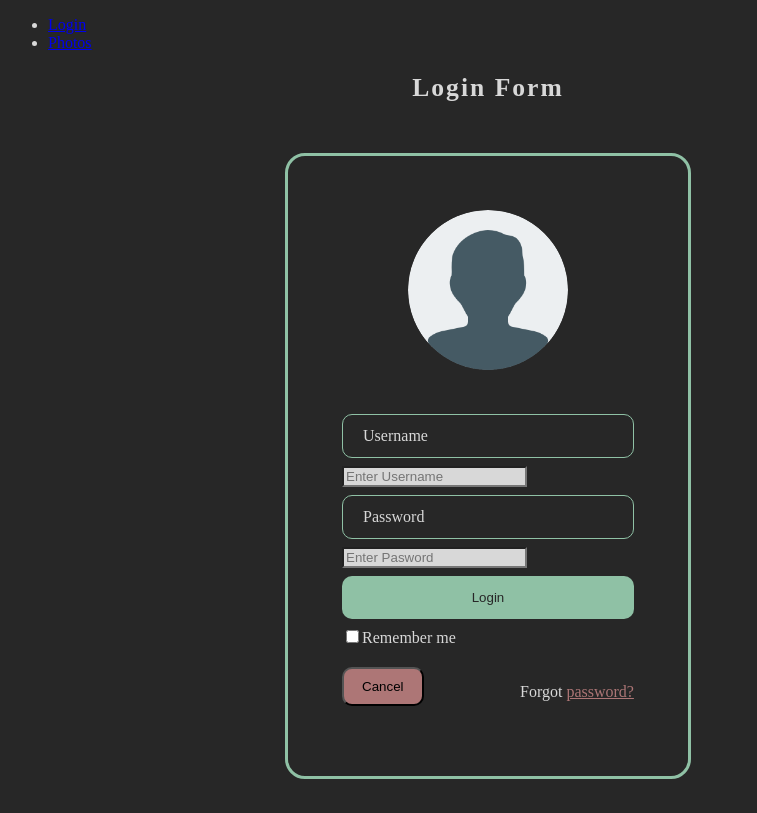
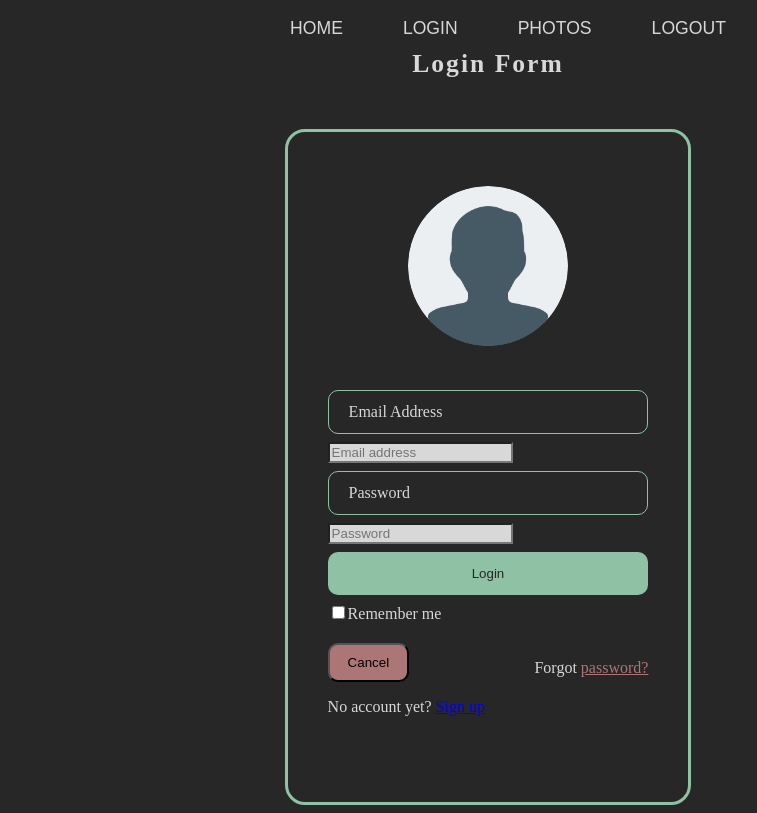
Before and after one commit to Sofievdabeele/photo-app, a React (Vite) app in the folder photo-app/: page /loginPage in a window 1280 px wide. Shown: the whole page, without its empty margins (152-909 px from the left). Built offline with nearby package versions, Linux system fonts and the light colour scheme.

Commit message:
Add routes, nav bar and css

```diff
--- a/photo-app/src/App.jsx
+++ b/photo-app/src/App.jsx
@@ -1,14 +1,16 @@
 import './App.css'
+import Navigation from './comps/navbar/navigation'
+import Signup from './comps/signupPage/Signup'
+import Login from './comps/loginPage/Login'
+import Home from './Home'
 import Title from './comps/photoPage/Title'
 import UploadForm from './comps/photoPage/UploadForm'
 import ImageGrid from './comps/photoPage/ImageGrid'
 import Modal from './comps/photoPage/Modal'
-import Navigation from './comps/navbar/navigation'
 import { useState } from 'react'
 
 import ReactDOM from "react-dom/client";
 import { BrowserRouter, Routes, Route } from "react-router-dom";
-import Login from './comps/loginPage/Login'
 
 
 
@@ -22,13 +24,17 @@ function App() {
     <Navigation />
 
     <BrowserRouter>
+    <section>
+
       <Routes>
 
-          <Route path="loginPage" element={<Login />} />
-          <Route path="loginPage" element={<Login />} />
+          {/* <Route path="/" element={<Home />} /> */}
+          <Route path="/signupPage" element={<Signup/>}/>
+          <Route path="/loginPage" element={<Login />} />
           <Route path="photoPage" element={<Title />} />
 
       </Routes>
+    </section>
     </BrowserRouter>
 
     {/* <Title />
--- /dev/null
+++ b/photo-app/src/Home.jsx
@@ -0,0 +1,52 @@
+import { useEffect } from 'react';
+import { onAuthStateChanged } from "firebase/auth";
+import { auth } from './firebase/config';
+import { signOut } from 'firebase/auth';
+import { useNavigate } from 'react-router-dom';
+
+const Home = () => {
+
+    const navigate = useNavigate();
+
+    const handleLogout = () => {
+        signOut(auth).then(() => {
+        // Sign-out successful.
+            navigate("/");
+            console.log("Signed out successfully")
+        }).catch((error) => {
+        // An error happened.
+        });
+    }
+
+    useEffect(()=>{
+        onAuthStateChanged(auth, (user) => {
+            if (user) {
+              const uid = user.uid;
+              navigate("/photoPage/Title");
+              console.log("uid", uid)
+            } else {
+              // User is signed out
+              // ...
+              console.log("user is logged out")
+            }
+          });
+
+    }, [])
+    return (
+        <section>
+
+        </section>
+        //     <>
+        // <nav>
+        //     <h1>Welcome to WanderShots</h1>
+        //     <div>
+        //         <button onClick={handleLogout}>
+        //             Logout
+        //         </button>
+        //     </div>
+
+        // </nav>
+        // </>
+    )
+}
+export default Home;
--- a/photo-app/src/comps/loginPage/Login.jsx
+++ b/photo-app/src/comps/loginPage/Login.jsx
@@ -1,7 +1,33 @@
+import React, {useState} from 'react';
+import {  signInWithEmailAndPassword   } from 'firebase/auth';
+import { auth } from '../../firebase/config';
+import { NavLink, useNavigate } from 'react-router-dom'
 import '../../Login.css';
+
 const Login = () => {
+    const navigate = useNavigate();
+    const [email, setEmail] = useState('');
+    const [password, setPassword] = useState('');
 
+    const onLogin = (e) => {
+        e.preventDefault();
+        signInWithEmailAndPassword(auth, email, password)
+        .then((userCredential) => {
+            // Signed in
+            const user = userCredential.user;
+            navigate("../photoPage/Title")
+            console.log(user);
+        })
+        .catch((error) => {
+            const errorCode = error.code;
+            const errorMessage = error.message;
+            console.log(errorCode, errorMessage)
+        });
+
+    }
     return (
+        <section>
+
         <div className="login">
             <div className="title">
                 <h2>Login Form</h2>
@@ -13,13 +39,30 @@ const Login = () => {
                 </div>
 
                 <div className="form-container">
-                    <label className="login-label" htmlFor="uname">Username<br/></label>
-                    <input className="login-input" type="text" placeholder="Enter Username" name="uname" required />
+                    <label className="login-label" htmlFor="email-address">Email Address<br/></label>
+                    <input
+                        id="email-address"
+                        className="login-input"
+                        type="email"
+                        name="email"
+                        required
+                        placeholder="Email address"
+                        onChange={(e)=>setEmail(e.target.value)}
+                    />
                     <br />
-                    <label className="login-label" htmlFor="psw">Password<br/></label>
-                    <input className="login-input" type="password" placeholder="Enter Pasword" name="password" required />
+
+                    <label className="login-label" htmlFor="password">Password<br/></label>
+                    <input
+                        id="password"
+                        className="login-input"
+                        name="password"
+                        type="password"
+                        required
+                        placeholder="Password"
+                        onChange={(e)=>setPassword(e.target.value)}
+                    />
                     <br />
-                    <button className="submit-button" type="submit">Login</button>
+                    <button className="submit-button" onClick={onLogin}>Login</button>
                     <br />
                     <label>
                        <input className="login-input" type="checkbox"/>Remember me
@@ -28,10 +71,14 @@ const Login = () => {
                         <button className="cancel-button" type="button">Cancel</button>
                         <span className="psw">Forgot <a className="forgot-link" href="#">password?</a></span>
                     </div>
+                    <p className="text-sm text-white text-center">No account yet? {' '}
+                        <NavLink to="../signupPage">Sign up</NavLink>
+                    </p>
                 </div>
 
             </form>
         </div>
+        </section>
     )
 }
 export default Login;
--- /dev/null
+++ b/photo-app/src/comps/navbar/Navigation.css
@@ -0,0 +1,111 @@
+header {
+    z-index: 99;
+    font-family: 'Montserrat', sans-serif;
+    height: 20%px;
+    position: fixed;
+    top: 0;
+    right: 0;
+    left: 0;
+    width: 100%;
+    min-width: 372px;
+  }
+  .navbar {
+    z-index: 100;
+    display: flex;
+    justify-content: center;
+    padding: 0 2rem;
+    text-transform: uppercase;
+  }
+  .nav-branding{
+    margin-top: 5px;
+    font-size: 2.5rem;
+    color:  rgb(255, 252, 252);
+    text-decoration: none;
+  }
+  .s{
+    font-size: 2rem;
+  }
+  .nav-menu {
+    display: flex;
+    justify-content: space-between;
+    align-items: center;
+    gap: 60px;
+    font-size: 1.1rem;
+  }
+  .nav-item {
+    list-style: none;
+  }
+  .nav-link {
+    color:  var(--secondary);
+    text-decoration: none;
+  }
+  .nav-link:hover{
+    color: rgb(255, 255, 255);
+    text-decoration: line-through;
+    transition: 0.7s ease;
+  }
+  .hamburger {
+    display: none;
+    margin-top:15px;
+    cursor: pointer;
+  }
+  .bar{
+    display: block;
+    width: 20px;
+    height: 3px;
+    margin: 5px auto;
+    -webkit-transition: all 0.3s ease-in-out;
+    transition: all 0.3s ease-in-out;
+    background-color: #5b5f6b;
+  }
+  /* hamburger menu small screen */
+@media only screen and (max-width: 768px) {
+    .navbar{
+        display: block;
+    }
+    .hamburger{
+      display: block;
+      float: left;
+      clear: left;
+    }
+    .hamburger.active .bar:nth-child(2){
+      opacity: 0;
+    }
+    .hamburger.active .bar:nth-child(1){
+      transform: translateY(8px) rotate(45deg);
+      background-color:  rgb(161, 159, 159);
+    }
+    .hamburger.active .bar:nth-child(3){
+      transform: translateY(-8px) rotate(-45deg);
+      background-color:  rgb(161, 159, 159);
+    }
+    .nav-menu{
+      position: fixed;
+      top: -130%;
+      left: 0;
+      gap: 0;
+      flex-direction: column;
+      justify-content: space-around;
+      background-color: rgba(0, 0, 0, 0.854);
+      width: 100%;
+      height: 100%;
+      text-align: center;
+      transition: 0.8s ease;
+    }
+    .nav-item{
+      padding: 20px 0;
+    }
+    .nav-menu.active{
+      top: 0;
+      left: 0;
+    }
+    .nav-link{
+      color: rgb(126, 124, 124);
+      font-size: 1rem;
+    }
+    .nav-link:hover{
+      color:  white;
+      text-decoration: line-through;
+      transition: 0.7s ease;
+    }
+  }
--- a/photo-app/src/comps/navbar/Navigation.jsx
+++ b/photo-app/src/comps/navbar/Navigation.jsx
@@ -1,12 +1,38 @@
+import './Navigation.css';
+
 const Navigation = () => {
 
     return (
-        <nav>
-        <ul>
-          <li><a href="/loginPage">Login</a></li>
-          <li><a href="/photoPage">Photos</a></li>
-        </ul>
-      </nav>
+
+      <header>
+        <div className="toggle-container">
+            <div className="toggle"></div>
+        </div>
+        <nav className="navbar">
+
+            <ul className="nav-menu">
+                <li className="nav-item"><a className="nav-link" href="/">Home</a></li>
+                <li className="nav-item"><a className="nav-link" href="/loginPage">Login</a></li>
+                <li className="nav-item"><a className="nav-link" href="/photoPage">Photos</a></li>
+                <li className="nav-item"><a className="nav-link" href="/loginPage">Logout</a>
+                </li>
+            </ul>
+
+            <div className="hamburger">
+                <span className="bar"></span>
+                <span className="bar"></span>
+                <span className="bar"></span>
+            </div>
+        </nav>
+        </header>
+              //   <nav>
+              //     <ul>
+              //       <li><a href="/">Home</a></li>
+              //       <li><a href="/loginPage">Login</a></li>
+              //       <li><a href="/photoPage">Photos</a></li>
+              //       <li><a href="/loginPage">Logout</a></li>
+              //     </ul>
+              // </nav>
     )
 }
 export default Navigation;
--- /dev/null
+++ b/photo-app/src/comps/signupPage/Signup.jsx
@@ -0,0 +1,79 @@
+import { useState } from 'react';
+import { NavLink, useNavigate } from 'react-router-dom';
+import { createUserWithEmailAndPassword } from 'firebase/auth';
+import { auth } from '../../firebase/config';
+
+const Signup = () => {
+    const navigate = useNavigate();
+
+    const [email, setEmail] = useState('')
+    const [password, setPassword] = useState('');
+
+    const onSubmit = async (e) => {
+      e.preventDefault()
+
+      await createUserWithEmailAndPassword(auth, email, password)
+        .then((userCredential) => {
+            // Signed in
+            const user = userCredential.user;
+            console.log(user);
+            navigate("../photoPage")
+            // ...
+        })
+        .catch((error) => {
+            const errorCode = error.code;
+            const errorMessage = error.message;
+            console.log(errorCode, errorMessage);
+            // ..
+        });
+
+
+    }
+    return (
+        <section>
+
+        <div className="login">
+            <div className="title">
+                    <h2> Signup Form </h2>
+            </div>
+            <form className="login-form" action="">
+                <div className="image-container">
+                    <img src="./src/assets/user.png" alt="Avatar" className="avatar"/>
+                </div>
+                <div className="form-container">
+                    <label htmlFor="email-address">Email address<br/></label>
+                    <input
+                        type="email"
+                        label="Email address"
+                        value={email}
+                        onChange={(e) => setEmail(e.target.value)}
+                        required
+                        placeholder="Email address"
+                    />
+                    <br />
+                    <label htmlFor="password">Password<br/></label>
+                    <input
+                        type="password"
+                        label="Create password"
+                        value={password}
+                        onChange={(e) => setPassword(e.target.value)}
+                        required
+                        placeholder="Password"
+                    />
+                    <br />
+                    <button
+                        className="submit-button"
+                        type="submit"
+                        onClick={onSubmit}
+                        >Sign up
+                    </button>
+                    <p>Already have an account?{' '}
+                        <NavLink to="../loginPage">Sign in</NavLink>
+                    </p>
+                </div>
+            </form>
+        </div>
+        </section>
+    )
+}
+export default Signup
--- a/photo-app/src/index.css
+++ b/photo-app/src/index.css
@@ -12,6 +12,7 @@ body {
 .App{
   min-width: 200px;
   max-width: 960px;
+  padding-top: 20px;
   margin: auto;
 }
 
```
Also changed, not shown: photo-app/src/firebase/config.jsx (+9 -2 lines).
